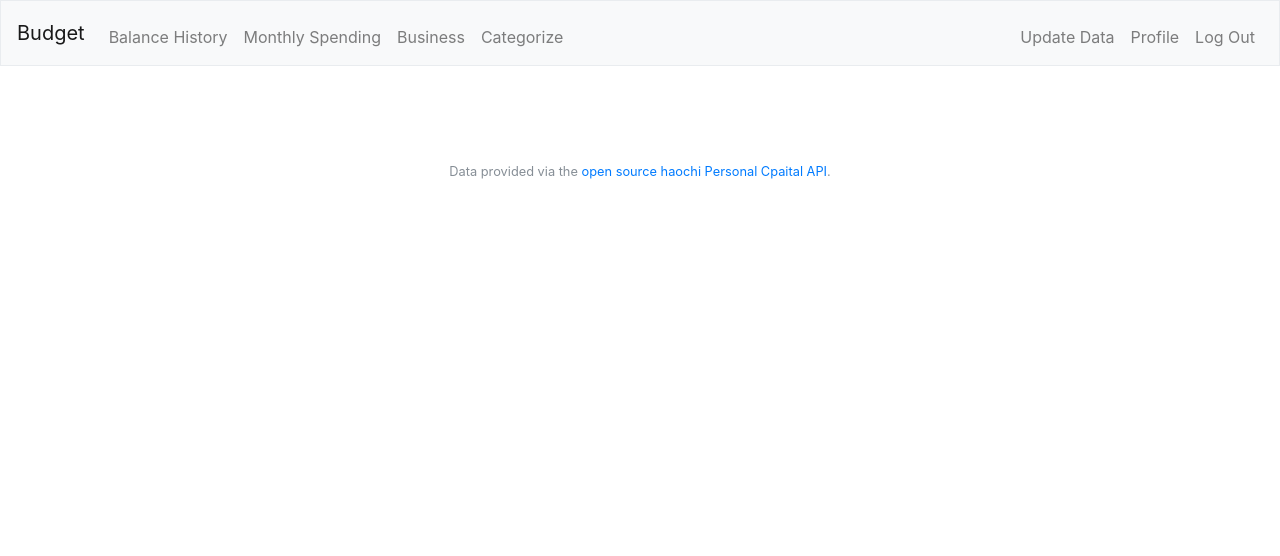
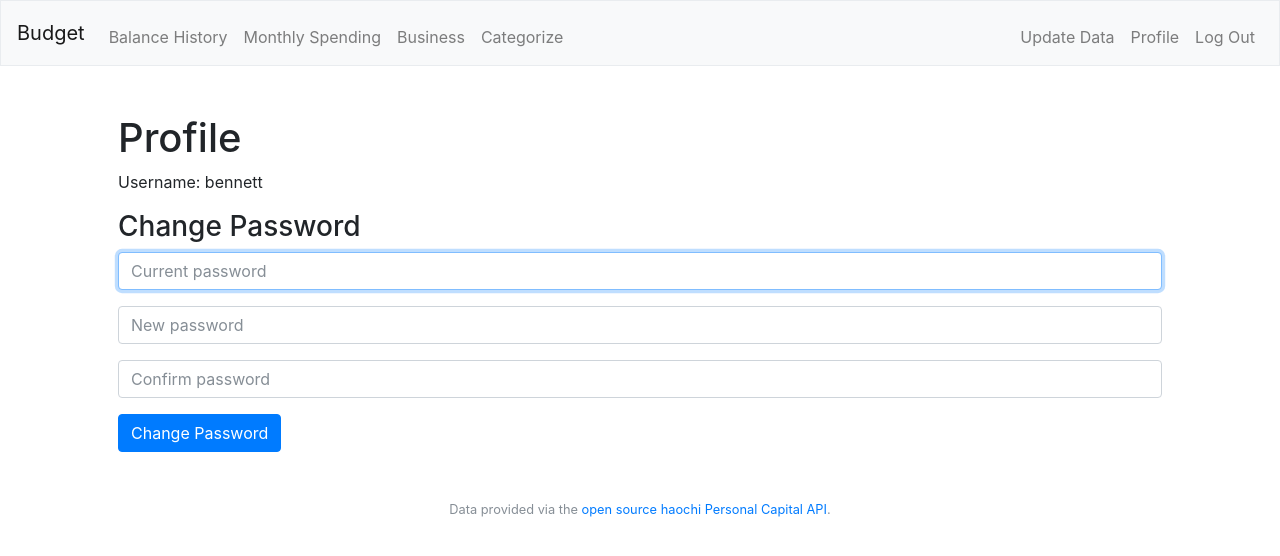
Before and after one commit to bennett39/budget-flask-archived, a Flask app: page /profile in a window 1280 px wide. Shown: the top 556 px of the page. Run offline with Flask 2, Linux system fonts and the light colour scheme; a user stored in the database is signed in; some libraries are stand-ins or nearby versions.

Commit message:
Complete implementation of app, except data viz in budget.html

```diff
--- a/application.py
+++ b/application.py
@@ -100,11 +100,9 @@ def authenticate():
 
 
 @app.route("/business")
-# @login_required
+@login_required
 def business():
     """Display business expenses"""
-
-    session['user_id'] = 1 # REMOVE!!!
 
     transactions = get_txs(db)
     year = datetime.today().year
@@ -130,6 +128,7 @@ def business():
 
     totals['tax_owed'] = totals['income'] * 0.25
     totals['tax_paid'] = totals.pop('business')
+    totals['outstanding'] = totals['tax_owed'] - totals['tax_paid']
 
     for i in totals:
         totals[i] = usd(totals[i])
@@ -171,6 +170,7 @@ def categorize():
 @login_required
 def history():
     """Display transaction history"""
+
     return render_template("history.html")
 
 
@@ -271,11 +271,51 @@ def monthly():
     return render_template("monthly.html", months=months, past=past, categories=categories)
 
 
-@app.route("/profile")
-@login_required
+@app.route("/profile", methods=['GET', 'POST'])
+#@login_required
 def profile():
     """Display user profile - password update and delete account"""
-    return render_template("profile.html")
+    session['user_id'] = 1 # REMOVE!!
+
+
+    if request.method == 'POST':
+
+        # Check inputs
+        if request.form.get('new') != request.form.get('confirmation'):
+            return apology ("Confirmation doesn't match", 400)
+        elif not request.form.get('current'):
+            return apology("Provide current password", 400)
+        elif not request.form.get('new'):
+            return apology("Provide new password", 400)
+        elif not request.form.get('confirmation'):
+            return apology("Provide confirmation", 400)
+
+        # All inputs are there and new = confirmation
+        else:
+            # Query database for username
+            rows = db.execute("SELECT pwhash FROM users WHERE user_id = :user_id",
+                              user_id=session['user_id'])
+
+            # Ensure user exists and password is correct
+            if len(rows) != 1 or not check_password_hash(rows[0]['pwhash'], request.form.get('current')):
+                return apology("Invalid username and/or password", 403)
+
+            # Update database
+            else:
+                hash = generate_password_hash(request.form.get('new'))
+                db.execute("UPDATE users \
+                            SET pwhash=:hash \
+                            WHERE user_id=:user_id",
+                            user_id=session['user_id'],
+                            hash=hash)
+
+                return redirect("/")
+
+    # Via get
+    else:
+        profile = db.execute("SELECT username FROM users WHERE user_id=:user_id", user_id=session['user_id'])
+
+        return render_template("profile.html", profile=profile)
 
 
 @app.route("/register", methods=["GET", "POST"])
--- a/templates/business.html
+++ b/templates/business.html
@@ -14,13 +14,17 @@
                     <td>{{ totals['income'] }}</td>
                 </tr>
                 <tr>
-                    <th>Taxes Owed YTD</th>
+                    <th>Tax Owed YTD</th>
                     <td>{{ totals['tax_owed'] }}</td>
                 </tr>
                 <tr>
                     <th>Tax Paid YTD</th>
                     <td>{{ totals['tax_paid'] }}</td>
                 </tr>
+                <tr>
+                    <th>Tax Outstanding</th>
+                    <td>{{ totals['outstanding'] }}</td>
+                </tr>
             </tbody>
         </table>
     </div>
--- a/templates/history.html
+++ b/templates/history.html
@@ -5,5 +5,6 @@
 {% endblock %}
 
 {% block main %}
-    <p>{{ totals }}</p>
+    <h1>Balance History</h1>
+    <p>To come...</p>
 {% endblock %}
--- a/templates/layout.html
+++ b/templates/layout.html
@@ -61,7 +61,7 @@
         </main>
 
         <footer class="small text-center text-muted">
-            Data provided via the <a href="https://github.com/haochi/personalcapital">open source haochi Personal Cpaital API</a>.
+            Data provided via the <a href="https://github.com/haochi/personalcapital">open source haochi Personal Capital API</a>.
         </footer>
 
     </body>
--- a/templates/profile.html
+++ b/templates/profile.html
@@ -5,5 +5,23 @@
 {% endblock %}
 
 {% block main %}
-
+    <h1>Profile</h1>
+    <p>Username: {{ profile[0]['username'] }}</p>
+    <h3>Change Password</h3>
+    {% if message %}
+        <p>{{ message }}</p>
+    {% else %}
+        <form action='/profile' method='post'>
+            <div class="form-group">
+                <input autofocus class="form-control" name='current' placeholder="Current password" type='password' />
+            </div>
+            <div class="form-group">
+                <input class="form-control" name='new' placeholder="New password" type='password' />
+            </div>
+            <div class="form-group">
+                <input class="form-control" name='confirmation' placeholder="Confirm password" type='password' />
+            </div>
+            <button class="btn btn-primary" type="submit">Change Password</button>
+        </form>
+    {% endif %}
 {% endblock %}
```
